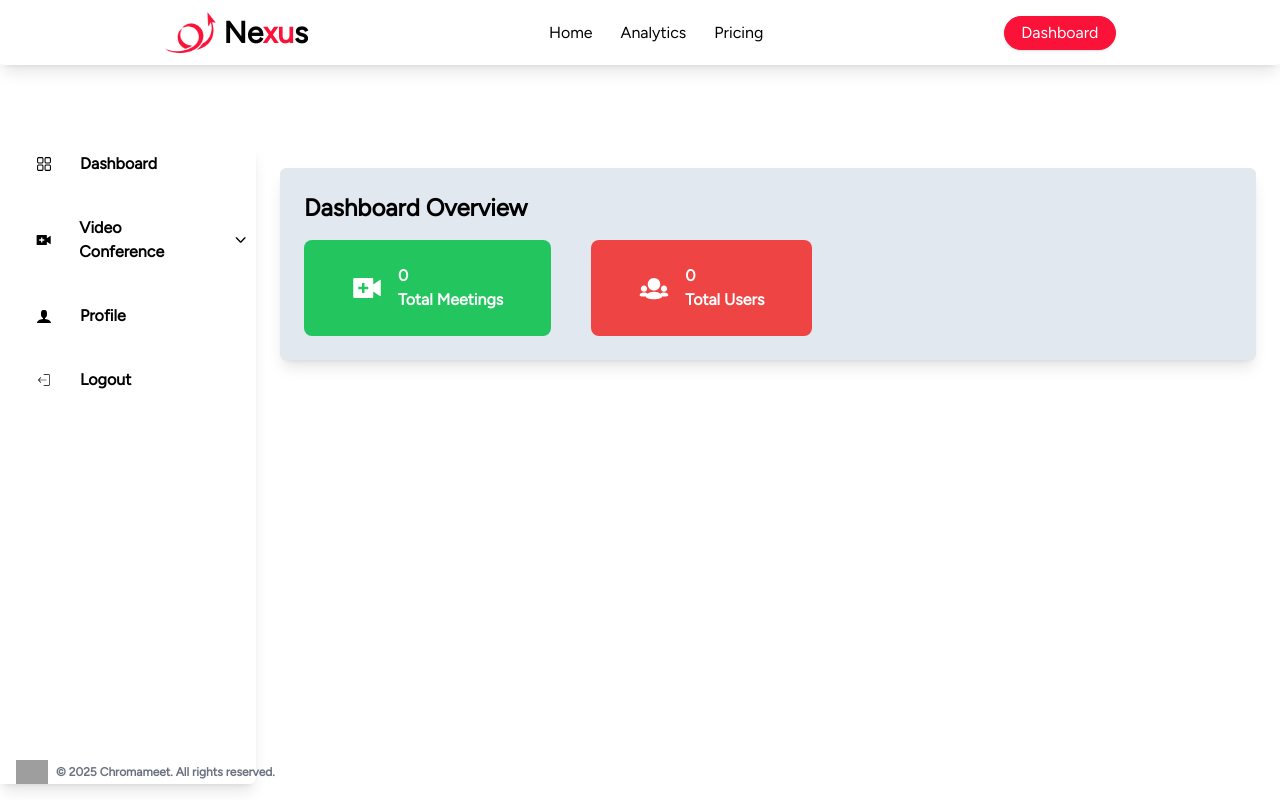
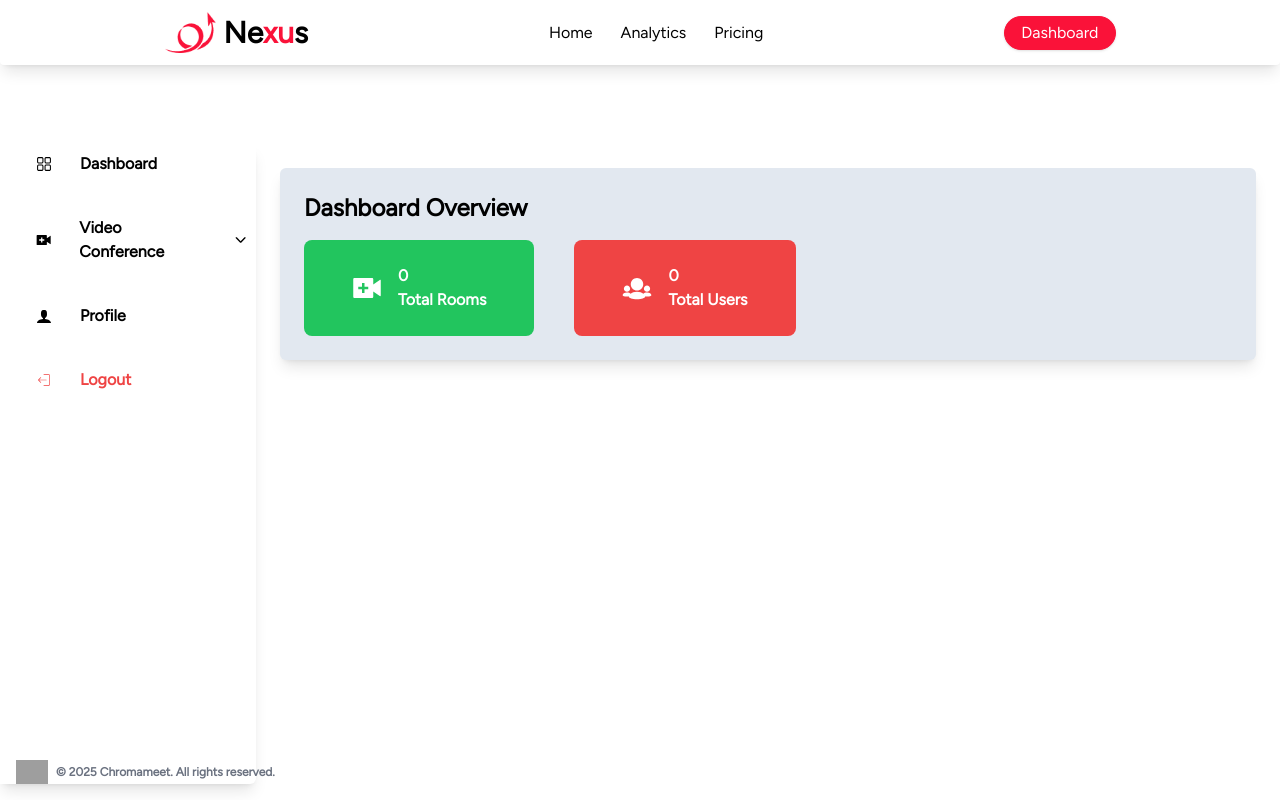
Before and after one commit to Codesmashersgit/Nexus, a React (Vite) app in the folder Frontend/: page /dashboard in a window 1280 px wide. Built offline with nearby package versions, Linux system fonts and the light colour scheme; no server answers; grey boxes are pictures that could not be loaded.

Commit message:
Updated Dashboard.jsx

```diff
--- a/Frontend/src/user/Dashboard.jsx
+++ b/Frontend/src/user/Dashboard.jsx
@@ -1,24 +1,19 @@
-import React, { useState, useEffect, useRef } from 'react';
+import React, { useState, useEffect, useRef } from "react";
 import { RxDashboard } from "react-icons/rx";
-import { RiVideoAddFill, RiMenuFoldFill, RiLockPasswordFill} from "react-icons/ri";
+import { RiVideoAddFill, RiMenuFoldFill } from "react-icons/ri";
 import { ImUser } from "react-icons/im";
 import { IoIosArrowDown, IoIosArrowUp } from "react-icons/io";
 import { IoHome } from "react-icons/io5";
 import { TiGroup } from "react-icons/ti";
 import { CiLogout } from "react-icons/ci";
-import Home from '../pages/Home';
 import { FaEdit } from "react-icons/fa";
 import { CiCalendarDate } from "react-icons/ci";
 import { MdEmail } from "react-icons/md";
-import { FaWhatsapp} from "react-icons/fa";
-import { v4 as uuidv4 } from 'uuid';
-import { useNavigate } from 'react-router-dom';
+import { FaWhatsapp } from "react-icons/fa";
+import { v4 as uuidv4 } from "uuid";
+import { useNavigate } from "react-router-dom";
 import { IoCloseSharp } from "react-icons/io5";
 import { MdDelete } from "react-icons/md";
-
-
-
-
 
 function Dashboard() {
   const [isDropdownOpen, setIsDropdownOpen] = useState(false);
@@ -28,15 +23,16 @@ function Dashboard() {
   const [showCreateRoomForm, setShowCreateRoomForm] = useState(false);
   const [roomName, setRoomName] = useState("");
   const [roomList, setRoomList] = useState([]);
-const [isLogged, setisLogged] = useState(false);
-const navigate= useNavigate();
-const VITE_FRONTEND_URL="https://nexus1802.netlify.app"
+  const [_isLogged, setIsLogged] = useState(false);
+  const [userNameDisplay, setUserNameDisplay] = useState("User");
+  const [userEmail, setUserEmail] = useState("email@example.com");
 
-  // Toggle dropdown
-  const toggleDropdown = () => setIsDropdownOpen(prev => !prev);
+  const navigate = useNavigate();
+  const VITE_FRONTEND_URL = "https://nexus1802.netlify.app"; // Toggle dropdown
 
-  // Toggle mobile menu
-  const toggleMenu = () => setIsMenuOpen(prev => !prev);
+  const toggleDropdown = () => setIsDropdownOpen((prev) => !prev); // Toggle mobile menu
+
+  const toggleMenu = () => setIsMenuOpen((prev) => !prev);
 
   const handleDelete = (roomToDelete) => {
     setRoomList((prev) => prev.filter((r) => r.name !== roomToDelete));
@@ -57,36 +53,36 @@ const VITE_FRONTEND_URL="https://nexus1802.netlify.app"
       document.removeEventListener("mousedown", handleClickOutside);
     };
   }, [isMenuOpen]);
-
   const handleCreateRoom = (e) => {
     e.preventDefault();
+    if (!roomName.trim()) return;
+
     const now = new Date();
     const newRoom = {
       id: uuidv4(),
-    name: roomName,
+      name: roomName.trim(),
       createdAt: now.toLocaleString(),
     };
-  setRoomList(prev => [...prev, newRoom]);
+    setRoomList((prev) => [...prev, newRoom]);
     setRoomName("");
     setShowCreateRoomForm(false);
   };
-
-
-
-
 
   useEffect(() => {
     const storedRooms = localStorage.getItem("rooms");
     if (storedRooms) setRoomList(JSON.parse(storedRooms));
     const token = localStorage.getItem("authToken");
-    setisLogged(!!token); // true if token exists
-  }, []); // component mount par run karega
-;
+    const storedUsername = localStorage.getItem("username") || "Guest User";
+    const storedEmail = localStorage.getItem("email") || "email@example.com"; // ✅ Email load किया
+
+    setUserNameDisplay(storedUsername);
+    setUserEmail(storedEmail);
+    setIsLogged(!!token);
+  }, []);
 
   useEffect(() => {
     localStorage.setItem("rooms", JSON.stringify(roomList));
   }, [roomList]);
-
 
   const handleMenuClick = (sectionName) => {
     setActiveSection(sectionName);
@@ -94,149 +90,192 @@ useEffect(() => {
       setIsMenuOpen(false);
     }
   };
+
   const handleLogout = () => {
     if (window.confirm("Are you sure you want to logout?")) {
       localStorage.removeItem("authToken");
       localStorage.removeItem("username");
-    setisLogged(false);
+      localStorage.removeItem("email");
+      setIsLogged(false);
       alert("You have been logged out successfully!");
-    window.location.href = "/";
+      navigate("/");
     }
   };
-
 
   const renderContent = () => {
     switch (activeSection) {
       case "Dashboard":
         return (
-          <div className='shadow-lg p-6 rounded-md bg-slate-200'>
-            <h2 className='text-2xl font-bold mb-4'>Dashboard Overview</h2>
-            <div className='flex flex-wrap gap-10'>
+          <div className="shadow-lg p-6 rounded-md bg-slate-200">
+            {" "}
+            <h2 className="text-2xl font-bold mb-4">Dashboard Overview</h2>{" "}
+            <div className="flex flex-wrap gap-10">
+              {" "}
               <div className="bg-green-500 text-white px-12 py-6 rounded-lg flex items-center gap-4">
-                <RiVideoAddFill className='text-3xl' />
-                <div>0<br /><span>Total Meetings</span></div>
-              </div>
+                <RiVideoAddFill className="text-3xl" />{" "}
+                <div>
+                  {roomList.length}
+                  <br />
+                  <span>Total Rooms</span>
+                </div>{" "}
+              </div>{" "}
               <div className="bg-red-500 text-white px-12 py-6 rounded-lg flex items-center gap-4">
-                <TiGroup className='text-3xl' />
-                <div>0<br /><span>Total Users</span></div>
-              </div>
-            </div>
+                <TiGroup className="text-3xl" />{" "}
+                <div>
+                  0<br />
+                  <span>Total Users</span>
+                </div>{" "}
+              </div>{" "}
+            </div>{" "}
           </div>
         );
       case "Room":
-        return(
+        return (
           <>
-
-    <div className='bg-slate-200 lg:flex flex-col shadow-lg rounded-md p-5 gap-5'>
-      <p className='text-lg font-semibold'>My Rooms</p>
-
+            {" "}
+            <div className="bg-slate-200 lg:flex flex-col shadow-lg rounded-md p-5 gap-5">
+              <p className="text-lg font-semibold">My Rooms</p>{" "}
               {roomList.length === 0 ? (
-        <p className='text-gray-700'>You haven't created any rooms yet.</p>
+                <p className="text-gray-700">
+                  You haven't created any rooms yet.
+                </p>
               ) : (
-       <ul className='list-disc pl-5 space-y-4'>
+                <ul className="list-disc pl-5 space-y-4">
+                  {" "}
                   {roomList.map((room, index) => {
-    const roomURL = `${VITE_FRONTEND_URL}/room/${encodeURIComponent(room.name)}`;
+                    const roomURL = `${VITE_FRONTEND_URL}/room/${encodeURIComponent(
+                      room.name
+                    )}`;
                     const shareText = `Join my video room "${room.name}": ${roomURL}`;
-const whatsappURL = `https://wa.me/?text=${encodeURIComponent(shareText)}`;
-
+                    const whatsappURL = `https://wa.me/?text=${encodeURIComponent(
+                      shareText
+                    )}`;
 
                     return (
-      <li key={index} className='flex items-center justify-between pr-4'>
+                      <li
+                        key={index}
+                        className="flex items-center justify-between pr-4"
+                      >
+                        {" "}
                         <div>
-          <strong>{room.name}</strong> — Created at: <em>{room.createdAt}</em><br />
-          <a href={roomURL} rel="noopener noreferrer" className='text-blue-600 underline'>
-            Open Room
-          </a>
-        </div>
-        <div>
+                          <strong>{room.name}</strong> — Created at:{" "}
+                          <em>{room.createdAt}</em>
+                          <br />{" "}
+                          <a
+                            href={roomURL}
+                            target="_blank"
+                            rel="noopener noreferrer"
+                            className="text-blue-600 underline"
+                          >
+                            Open Room{" "}
+                          </a>{" "}
+                        </div>{" "}
+                        <div className="flex items-center gap-3">
+                          {" "}
                           <MdDelete
                             title="Delete Room"
                             className="text-red-600 hover:text-red-800 cursor-pointer text-xl"
                             onClick={() => handleDelete(room.name)}
-                />
-        <a href={whatsappURL} target="_blank" rel="noopener noreferrer" className='text-green-600 text-xl hover:text-green-800'>
-          <FaWhatsapp title="Share on WhatsApp" />
-
-        </a>
-        </div>
+                          />{" "}
+                          <a
+                            href={whatsappURL}
+                            target="_blank"
+                            rel="noopener noreferrer"
+                            className="text-green-600 text-xl hover:text-green-800"
+                          >
+                            <FaWhatsapp title="Share on WhatsApp" />{" "}
+                          </a>{" "}
+                        </div>{" "}
                       </li>
                     );
                   })}
                 </ul>
-
-
-      )}
-
+              )}{" "}
               {showCreateRoomForm ? (
-        <form onSubmit={handleCreateRoom} className='mt-5 flex flex-col gap-4'>
+                <form
+                  onSubmit={handleCreateRoom}
+                  className="mt-5 flex flex-col gap-4"
+                >
+                  {" "}
                   <input
                     type="text"
                     placeholder="Enter room name"
                     value={roomName}
                     onChange={(e) => setRoomName(e.target.value)}
                     required
-            className='border px-4 py-2 rounded-md'
-          />
-          <div className='flex gap-3'>
-            <button type="submit" className='bg-green-500 text-white px-4 py-2 rounded-md'>
-              Save Room
-            </button>
-            <button type="button" onClick={() => setShowCreateRoomForm(false)} className='bg-gray-400 text-white px-4 py-2 rounded-md'>
-              Cancel
-            </button>
-          </div>
+                    className="border px-4 py-2 rounded-md"
+                  />{" "}
+                  <div className="flex gap-3">
+                    {" "}
+                    <button
+                      type="submit"
+                      className="bg-green-500 text-white px-4 py-2 rounded-md"
+                    >
+                      Save Room{" "}
+                    </button>{" "}
+                    <button
+                      type="button"
+                      onClick={() => setShowCreateRoomForm(false)}
+                      className="bg-gray-400 text-white px-4 py-2 rounded-md"
+                    >
+                      Cancel{" "}
+                    </button>{" "}
+                  </div>{" "}
                 </form>
               ) : (
                 <button
                   onClick={() => setShowCreateRoomForm(true)}
-          className='bg-green-500 text-white px-4 py-2 rounded-md hover:bg-green-600 transition-colors mt-5'
+                  className="bg-green-500 text-white px-4 py-2 rounded-md hover:bg-green-600 transition-colors mt-5"
                 >
-          Create Room
+                  Create Room{" "}
                 </button>
-      )}
-    </div>
-
+              )}{" "}
+            </div>{" "}
           </>
         );
       case "Meeting History":
-        return(
+        return (
           <>
-        <div className='bg-slate-200 shadow-lg p-6 rounded-md flex flex-col gap-7'>
-          <h2 className='font-bold mb-4'>My Meetings</h2>
-          <p className=' font-normal'>No Meeting were found!</p>
-          <p className=' font-normal'>You don't have any meetings yet or couldn't find meetings you're searching for!</p>
-          </div>
-
+            {" "}
+            <div className="bg-slate-200 shadow-lg p-6 rounded-md flex flex-col gap-7">
+              <h2 className="font-bold mb-4">My Meetings</h2>{" "}
+              <p className=" font-normal">No Meeting were found!</p>{" "}
+              <p className=" font-normal">
+                You don't have any meetings yet or couldn't find meetings you're
+                searching for!
+              </p>{" "}
+            </div>{" "}
           </>
         );
       case "Profile":
         return (
           <>
-          <div className='shadow-lg lg:mt-[10px] lg:p-6 py-4 lg:w-1/2 rounded-md bg-slate-200 mt-[-60px] flex flex-col text-center lg:text-start gap-5'>
-            <div className='flex items-center justify-center lg:justify-start'>
-            <h2 className='text-green-500 bg-white text-center rounded-full px-6 py-4 text-4xl font-bold '>S</h2></div>
-            <h2 className=' flex items-center gap-5'><MdEmail />sudhanshu.ok1802@gmail.com</h2>
-            <p className=' flex items-center gap-5'><ImUser />Sudhanshu Raj</p>
-            <p className='flex items-center gap-5'><CiCalendarDate />May 27th 2025, 10:44:43 am</p>
-            <p className='flex gap-5 items-center'><FaEdit />Edit Profile</p>
-
-
-
-
-            </div>
-
-          </>
-        )
-
-
-      case "Logout":
-        return (
-          <>
-        {isLogged ? (
-        <button onClick={handleLogout}>Logout</button>
-      ) : (
-        <button onClick={() => navigate("/login")}>Login</button>
-      )}
+            {" "}
+            <div className="shadow-lg lg:mt-[10px] lg:p-6 py-4 lg:w-1/2 rounded-md bg-slate-200 mt-[-60px] flex flex-col text-center lg:text-start gap-5">
+              {" "}
+              <div className="flex items-center justify-center lg:justify-start">
+                {" "}
+                <h2 className="text-green-500 bg-white text-center rounded-full px-6 py-4 text-4xl font-bold ">
+                  {userNameDisplay.charAt(0).toUpperCase()}{" "}
+                </h2>
+              </div>{" "}
+              <h2 className=" flex items-center gap-5">
+                <MdEmail />
+                {userEmail}
+              </h2>{" "}
+              <p className=" flex items-center gap-5">
+                <ImUser />
+                {userNameDisplay}
+              </p>{" "}
+              <p className="flex items-center gap-5">
+                <CiCalendarDate />
+                May 27th 2025, 10:44:43 am
+              </p>{" "}
+              <p className="flex gap-5 items-center cursor-pointer">
+                <FaEdit />
+                Edit Profile
+              </p>{" "}
+            </div>{" "}
           </>
         );
       default:
@@ -246,64 +285,87 @@ const whatsappURL = `https://wa.me/?text=${encodeURIComponent(shareText)}`;
 
   const MenuItems = (
     <>
-      <div onClick={() => handleMenuClick("Dashboard")} className='flex items-center gap-7 p-2 cursor-pointer'>
-        <RxDashboard />Dashboard
-      </div>
-
-      <div className="flex items-center gap-7 cursor-pointer p-2" onClick={toggleDropdown}>
-        <RiVideoAddFill />
-        <p className="m-0">Video Conference</p>
-        {isDropdownOpen ? <IoIosArrowUp /> : <IoIosArrowDown />}
-      </div>
-
+      {" "}
+      <div
+        onClick={() => handleMenuClick("Dashboard")}
+        className="flex items-center gap-7 p-2 cursor-pointer hover:bg-gray-100 rounded-md"
+      >
+        <RxDashboard />
+        Dashboard{" "}
+      </div>{" "}
+      <div
+        className="flex items-center gap-7 cursor-pointer p-2 hover:bg-gray-100 rounded-md"
+        onClick={toggleDropdown}
+      >
+        <RiVideoAddFill /> <p className="m-0">Video Conference</p>{" "}
+        {isDropdownOpen ? <IoIosArrowUp /> : <IoIosArrowDown />}{" "}
+      </div>{" "}
       {isDropdownOpen && (
         <div className="flex flex-col gap-5 pl-6">
-          <div onClick={() => handleMenuClick("Room")} className='flex items-center gap-7 p-2 cursor-pointer'>
-            <IoHome />Room
+          {" "}
+          <div
+            onClick={() => handleMenuClick("Room")}
+            className="flex items-center gap-7 p-2 cursor-pointer hover:bg-gray-100 rounded-md"
+          >
+            <IoHome />
+            Room{" "}
+          </div>{" "}
+          <div
+            onClick={() => handleMenuClick("Meeting History")}
+            className="flex items-center gap-7 p-2 cursor-pointer hover:bg-gray-100 rounded-md"
+          >
+            <TiGroup />
+            Meeting History{" "}
+          </div>{" "}
         </div>
-          <div onClick={() => handleMenuClick("Meeting History")} className='flex items-center gap-7 p-2 cursor-pointer'>
-            <TiGroup />Meeting History
+      )}{" "}
+      <div
+        onClick={() => handleMenuClick("Profile")}
+        className="flex items-center gap-7 p-2 cursor-pointer hover:bg-gray-100 rounded-md"
+      >
+        <ImUser />
+        Profile{" "}
       </div>
-        </div>
-      )}
-
-      <div onClick={() => handleMenuClick("Profile")} className='flex items-center gap-7 p-2 cursor-pointer'>
-        <ImUser />Profile
-      </div>
-       <div onClick={handleLogout} className='flex items-center gap-7 p-2 cursor-pointer'>
-        <CiLogout />Logout
-      </div>
-
+      <div
+        onClick={handleLogout}
+        className="flex items-center gap-7 p-2 cursor-pointer hover:bg-gray-100 rounded-md text-red-500"
+      >
+        <CiLogout />
+        Logout{" "}
+      </div>{" "}
       <div className="absolute bottom-0 left-0 flex items-center text-xs text-gray-500 p-4">
-        <img src='https://png.pngtree.com/template/20190530/ourmid/pngtree-letter-c-logo-vector-image_204408.jpg' className='w-[32px] mr-2' alt='logo'/>
-        © {new Date().getFullYear()} Chromameet. All rights reserved.
-      </div>
+        {" "}
+        <img
+          src="https://png.pngtree.com/template/20190530/ourmid/pngtree-letter-c-logo-vector-image_204408.jpg"
+          className="w-[32px] mr-2"
+          alt="logo"
+        />
+        © {new Date().getFullYear()} Chromameet. All rights reserved.{" "}
+      </div>{" "}
     </>
   );
 
   return (
-    <div className='lg:flex'>
-      {/* Mobile Menu Button */}
-      <div className="px-6 pt-20 text-xl flex lg:hidden cursor-pointer" onClick={toggleMenu}>
-        {isMenuOpen ? <IoCloseSharp />: <RiMenuFoldFill />}
+    <div className="lg:flex">
+      {" "}
+      <div
+        className="px-6 pt-20 text-xl flex lg:hidden cursor-pointer"
+        onClick={toggleMenu}
+      >
+        {isMenuOpen ? <IoCloseSharp /> : <RiMenuFoldFill />}{" "}
+      </div>{" "}
+      {isMenuOpen && (
+        <div
+          ref={menuRef}
+          className="fixed z-20 top-20 left-0 bg-white shadow-lg w-[80%] h-full pl-7 py-10 flex flex-col gap-6"
+        >
+          {MenuItems}{" "}
         </div>
-
-      {/* Sidebar - Mobile */}
-      {isMenuOpen && (
-        <div ref={menuRef} className='fixed z-20 top-20 left-0 bg-white shadow-lg w-[80%] h-full pl-7 py-10 flex flex-col gap-6'>
-          {MenuItems}
-        </div>
-      )}
-
-      {/* Sidebar - Desktop */}
-      <div className='hidden lg:flex w-[20%] flex-col pl-7 mt-36 gap-6 h-[80vh] overflow-auto shadow-lg bg-white rounded-r-md'>
-        {MenuItems}
-      </div>
-
-      {/* Main Content */}
-      <div className='flex-1 p-6 lg:mt-36 mt-14'>
-        {renderContent()}
-      </div>
+      )}{" "}
+      <div className="hidden lg:flex w-[20%] flex-col pl-7 mt-36 gap-6 h-[80vh] overflow-auto shadow-lg bg-white rounded-r-md">
+        {MenuItems}{" "}
+      </div>{" "}
+      <div className="flex-1 p-6 lg:mt-36 mt-14">{renderContent()} </div>{" "}
     </div>
   );
 }
```
Lines whose indentation alone changed are shown as unchanged.
